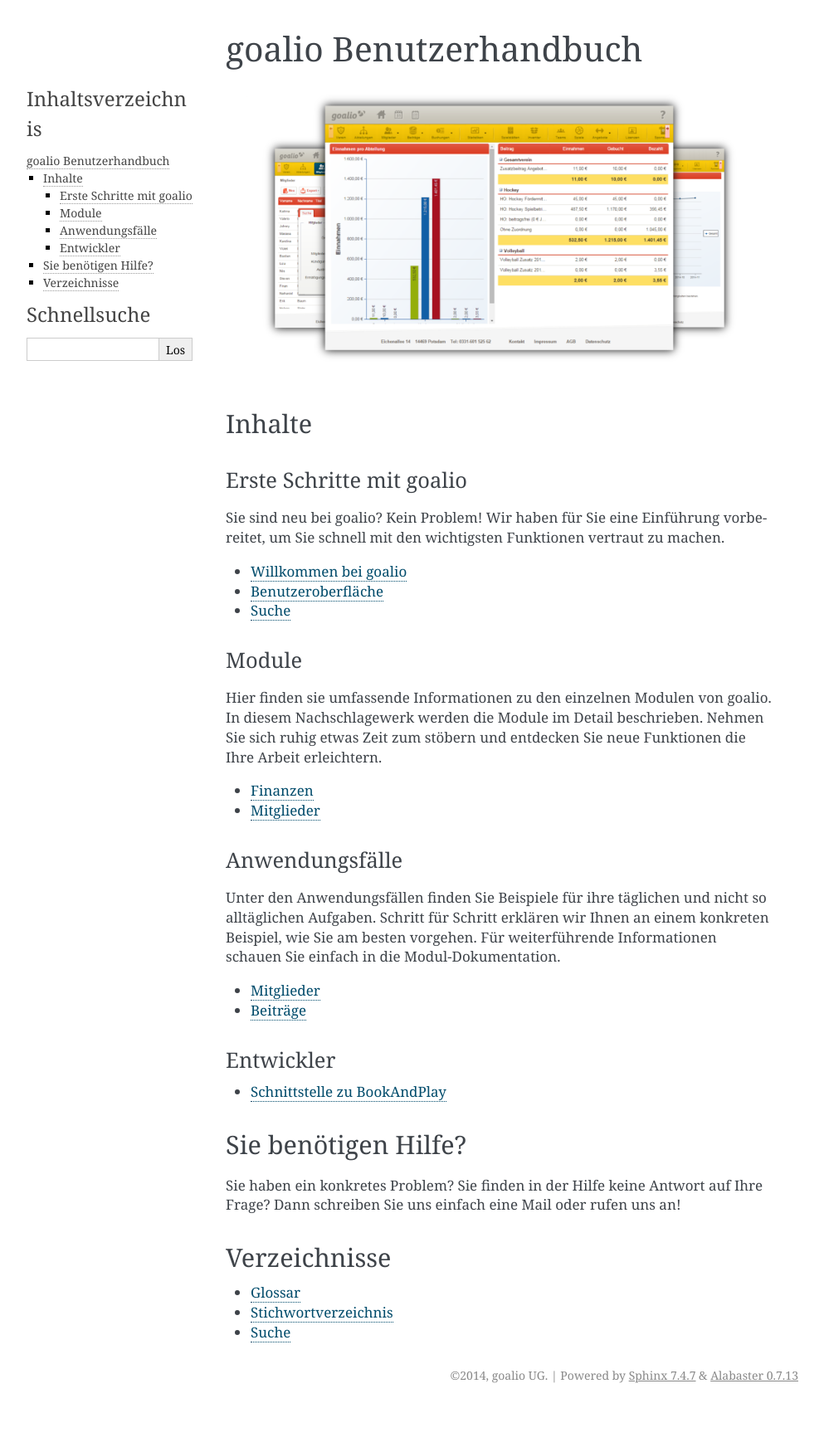
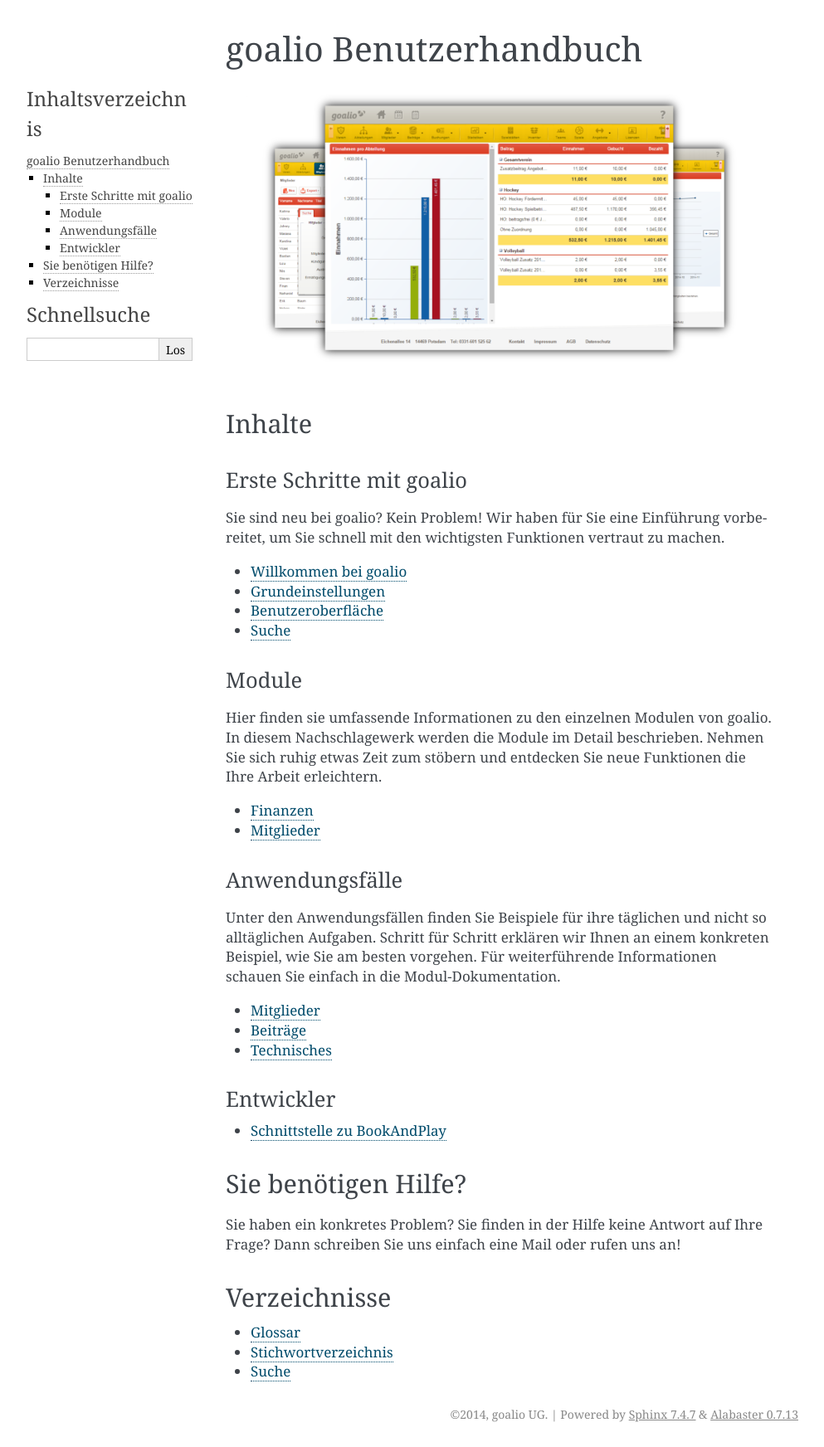
Before and after one commit to goalio/docs, a Sphinx documentation site: the page built from docs/index.rst, in a window 1280 px wide. Shown: the whole page at 83% size, without its empty margins (148-1141 px from the left). Built offline with Sphinx 7.4.7, drawn with Linux system fonts in a browser that asks for light colours; formulas are drawn with MathJax 3; before the commit the page ends 1697 px from its top, so only the background shows below that.

Commit message:
Update index.rst

```diff
--- a/docs/index.rst
+++ b/docs/index.rst
@@ -20,6 +20,7 @@
 Sie sind neu bei goalio? Kein Problem! Wir haben für Sie eine Einführung vorbereitet, um Sie schnell mit den wichtigsten Funktionen vertraut zu machen.
 
 * :doc:`erste-schritte/index`
+* :doc:`erste-schritte/grundeinstellungen`
 * :doc:`erste-schritte/benutzeroberflaeche`
 * :doc:`erste-schritte/suche`
 
@@ -58,6 +59,7 @@
 
 * :doc:`Mitglieder <anwendungsfaelle/index>`
 * :doc:`Beiträge <anwendungsfaelle/index>`
+* :doc:`Technisches <anwendungsfaelle/index>`
 
 .. toctree::
    :hidden:
```
